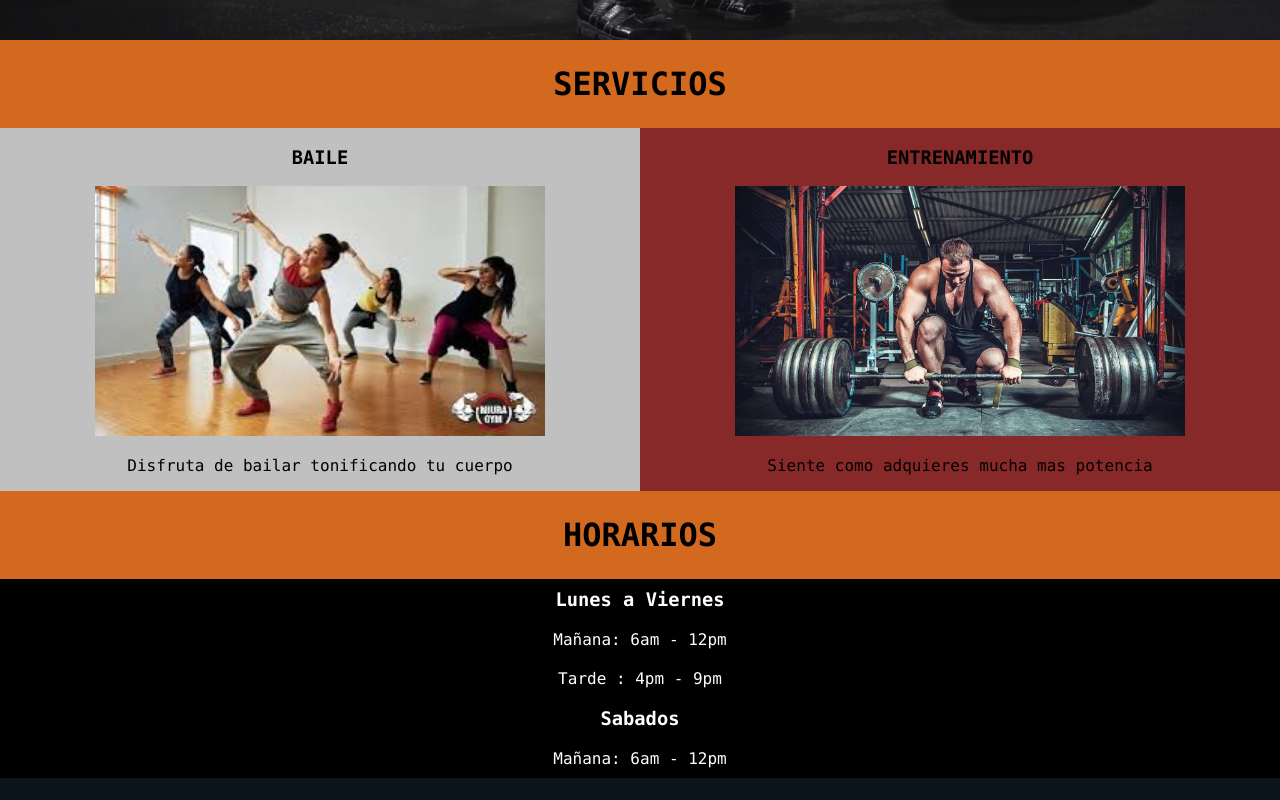
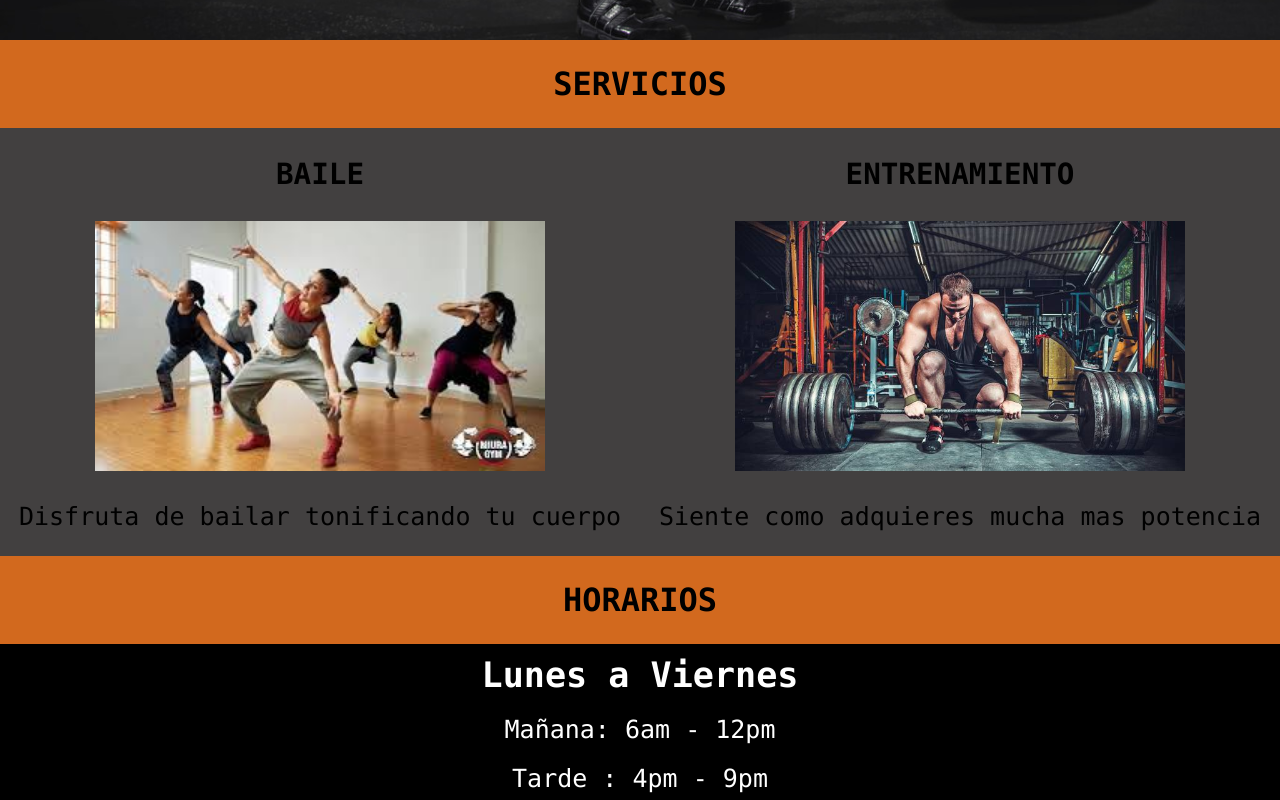
Before and after one commit to EdwardMelendezM/Gym-Afit, a plain HTML site: page index.html in a window 1280 px wide. Shown: the part 760-1560 px from the top of the page. Drawn offline with nearby package versions, Linux system fonts and the light colour scheme.

Commit message:
Mejorando css y estructura html

```diff
--- a/css/footer.css
+++ b/css/footer.css
@@ -36,6 +36,7 @@
 }
 
 .pie-pagina .grupo-1 .box p{
+    font-size: 20px;
     color: #efefef;
     margin-bottom: 10px;
 }
--- a/css/servicios.css
+++ b/css/servicios.css
@@ -24,23 +24,22 @@
     background-color: chocolate;
 }
 
-.servicios .servicios-tipo .baile
+.servicios .servicios-tipo .baile,.servicios .servicios-tipo .entrenamiento
 {
+    font-size: 25px;
     width: 100%;
-    background-color: silver;
-}
-.servicios .servicios-tipo .entrenamiento{
-    width: 100%;
-    background-color: rgb(136, 41, 41);
+    background-color: rgb(66, 64, 64);
 }
 
 .servicios .horarios{
+    font-size: 30px;
     margin: 0;
     padding: 0;
     background-color: black;
     color: #fff;
 }
 .servicios .horarios p{
+    font-size: 25px;
     margin: 0;
     padding: 10px;
 }
--- a/css/style.css
+++ b/css/style.css
@@ -57,7 +57,6 @@ header{
     }
 }
 
-
 .header-menu ul{
     list-style:none;
     padding: 0;
@@ -70,7 +69,7 @@ header{
 }
 
 .header-menu a{
-    font-size: 18px;
+    font-size: 23px;
     color: #000;
     text-decoration: none;
 
```
Also changed, not shown: readme.md.txt (added).
